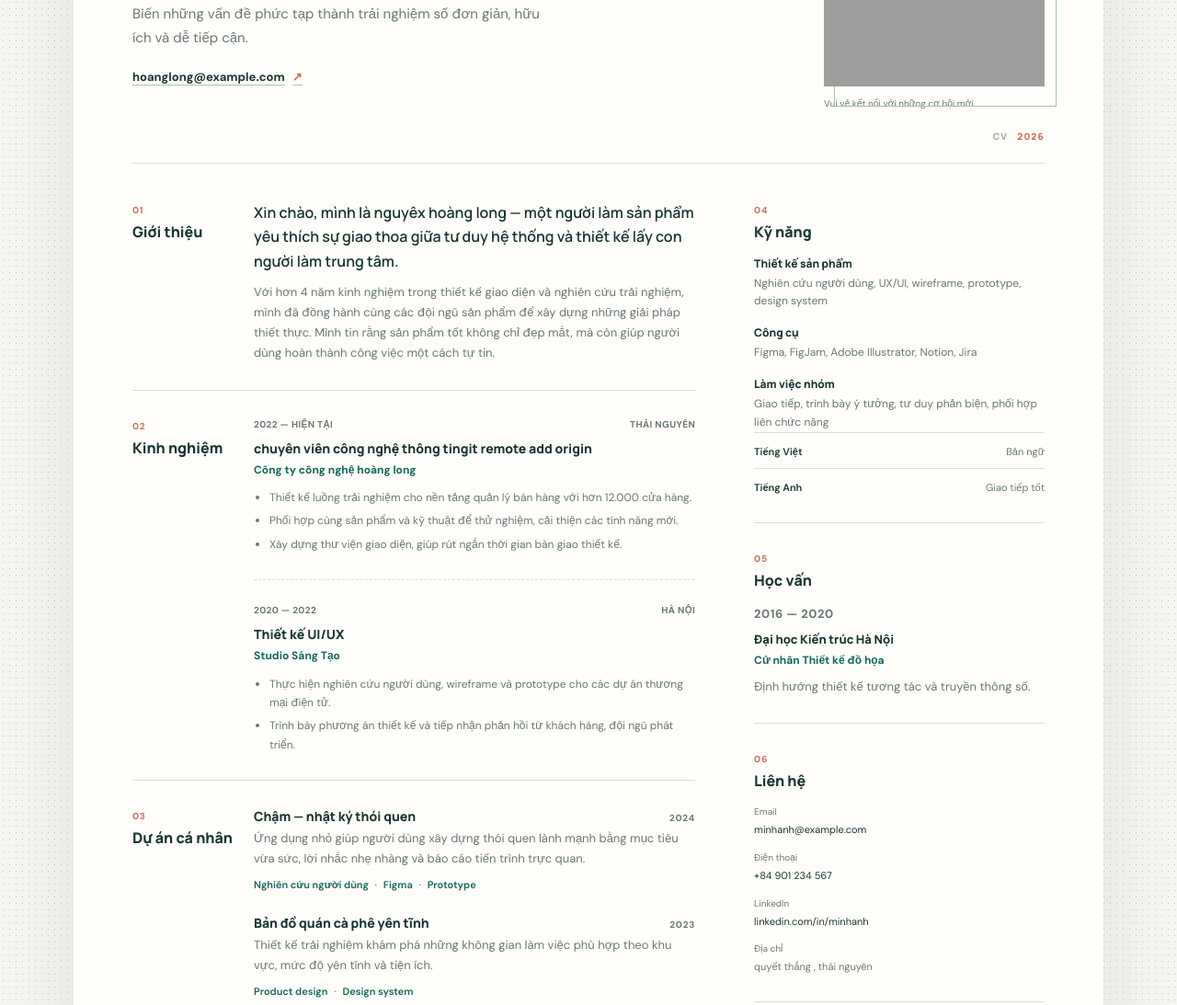
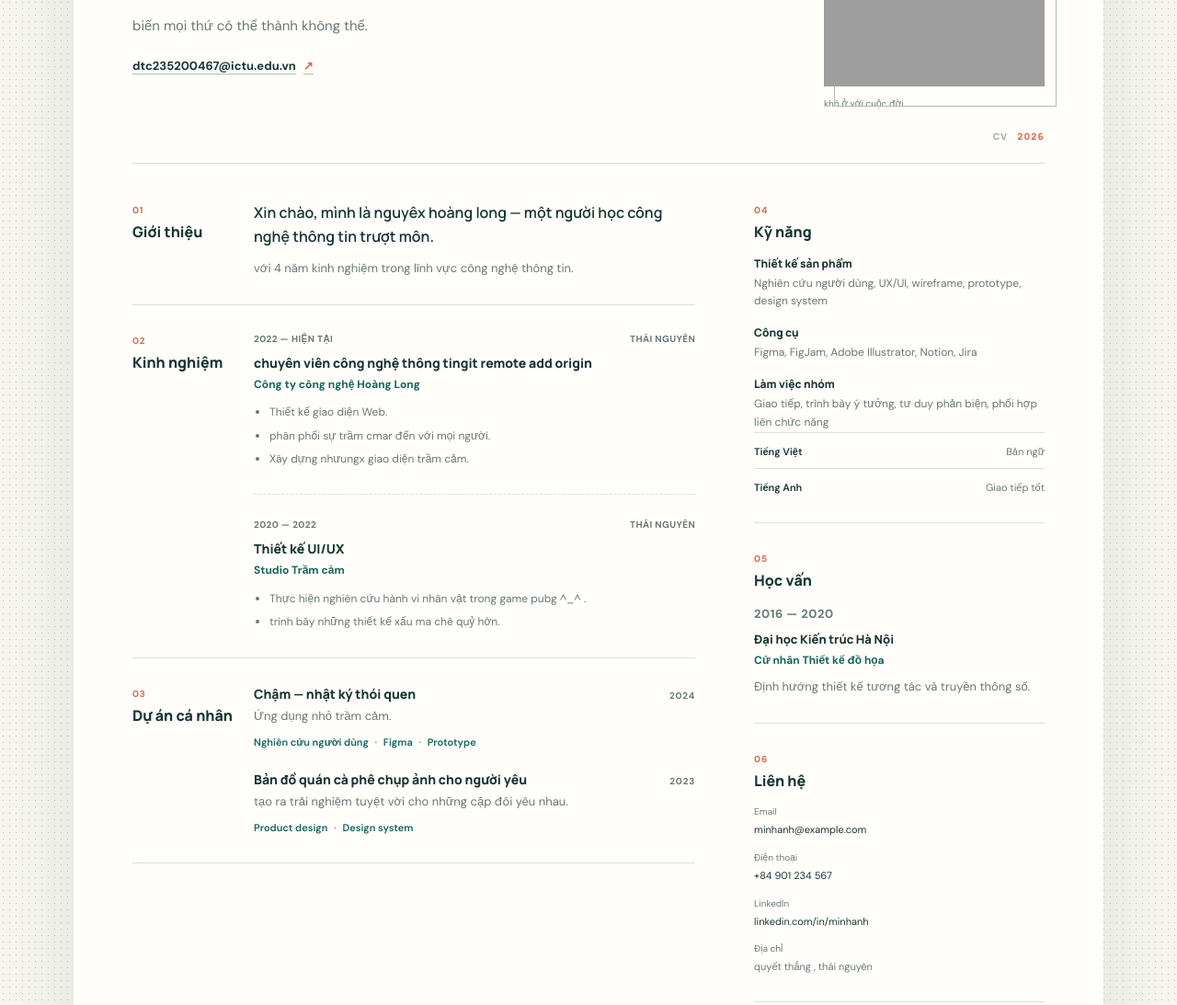
Before and after one commit to dtc235200467-ai/Mycvlong, a plain HTML site: page index.html in a window 1280 px wide. Shown: the part 288-1381 px from the top of the page at 92% size. Drawn offline with Linux system fonts and the light colour scheme; grey boxes are pictures that could not be loaded.

```diff
--- a/index.html
+++ b/index.html
@@ -17,12 +17,12 @@
         <p class="eyebrow"><span class="status-dot" aria-hidden="true"></span> Hồ sơ cá nhân <span class="eyebrow-divider">/</span> Hà Nội, Việt Nam</p>
         <h1>Nguyễn<br class="name-break"> Hoàng Long<span class="name-period">.</span></h1>
         <p class="job-title">Chuyên viên công nghệ thông tin</p>
-        <p class="header-summary">Biến những vấn đề phức tạp thành trải nghiệm số đơn giản, hữu ích và dễ tiếp cận.</p>
-        <a class="email-link" href="mailto:hoanglong@example.com">hoanglong@example.com <span aria-hidden="true">↗</span></a>
+        <p class="header-summary">biến mọi thứ có thể thành không thể.</p>
+        <a class="email-link" href="mailto:dtc235200467@ictu.edu.vn">dtc235200467@ictu.edu.vn <span aria-hidden="true">↗</span></a>
       </div>
       <figure class="portrait-wrap">
-        <img class="portrait" src="https://images.unsplash.com/photo-1534528741775-53994a69daeb?auto=format&amp;fit=crop&amp;w=640&amp;q=85" alt="Ảnh chân dung minh họa của Nguyễn Minh Anh" width="320" height="380">
-        <figcaption>Vui vẻ kết nối với những cơ hội mới</figcaption>
+        <img class="portrait" src="https://ictu.edu.vn/wp-content/uploads/2023/02/cropped-logoww.png" alt="Ảnh chân dung minh họa của Nguyễn Hoàng Long" width="320" height="380">
+        <figcaption>khó ở với cuộc đời</figcaption>
       </figure>
       <div class="header-index" aria-hidden="true">CV <span>2026</span></div>
     </header>
@@ -32,8 +32,8 @@
         <section class="resume-section introduction" id="gioi-thieu">
           <div class="section-heading"><span class="section-number">01</span><h2>Giới thiệu</h2></div>
           <div class="section-body">
-            <p class="lead">Xin chào, mình là nguyêx hoàng long — một người làm sản phẩm yêu thích sự giao thoa giữa tư duy hệ thống và thiết kế lấy con người làm trung tâm.</p>
-            <p>Với hơn 4 năm kinh nghiệm trong thiết kế giao diện và nghiên cứu trải nghiệm, mình đã đồng hành cùng các đội ngũ sản phẩm để xây dựng những giải pháp thiết thực. Mình tin rằng sản phẩm tốt không chỉ đẹp mắt, mà còn giúp người dùng hoàn thành công việc một cách tự tin.</p>
+            <p class="lead">Xin chào, mình là nguyêx hoàng long — một người học công nghệ thông tin trượt môn.</p>
+            <p>với 4 năm kinh nghiệm trong lĩnh vực công nghệ thông tin.</p>
           </div>
         </section>
 
@@ -43,20 +43,20 @@
             <article class="timeline-entry">
               <div class="entry-meta"><span>2022 — Hiện tại</span><span>thái nguyên</span></div>
               <h3>chuyên viên công nghệ thông tingit remote add origin <URL_repository_tren_GitHub></URL_repository_tren_GitHub></h3>
-              <p class="organization">Công ty công nghệ hoàng long</p>
+              <p class="organization">Công ty công nghệ Hoàng Long</p>
               <ul>
-                <li>Thiết kế luồng trải nghiệm cho nền tảng quản lý bán hàng với hơn 12.000 cửa hàng.</li>
-                <li>Phối hợp cùng sản phẩm và kỹ thuật để thử nghiệm, cải thiện các tính năng mới.</li>
-                <li>Xây dựng thư viện giao diện, giúp rút ngắn thời gian bàn giao thiết kế.</li>
+                <li>Thiết kế giao diện Web.</li>
+                <li>phân phối sự trầm cmar đến với mọi người.</li>
+                <li>Xây dựng nhưungx giao diện trầm cảm.</li>
               </ul>
             </article>
             <article class="timeline-entry">
-              <div class="entry-meta"><span>2020 — 2022</span><span>Hà Nội</span></div>
+              <div class="entry-meta"><span>2020 — 2022</span><span>Thái Nguyên</span></div>
               <h3>Thiết kế UI/UX</h3>
-              <p class="organization">Studio Sáng Tạo</p>
+              <p class="organization">Studio Trầm cảm</p>
               <ul>
-                <li>Thực hiện nghiên cứu người dùng, wireframe và prototype cho các dự án thương mại điện tử.</li>
-                <li>Trình bày phương án thiết kế và tiếp nhận phản hồi từ khách hàng, đội ngũ phát triển.</li>
+                <li>Thực hiện nghiên cứu hành vi nhân vật trong game pubg ^_^ .</li>
+                <li>trình bãy những thiết kế xấu ma chê quỷ hờn.</li>
               </ul>
             </article>
           </div>
@@ -67,12 +67,12 @@
           <div class="section-body project-list">
             <article class="project-entry">
               <div class="project-topline"><h3>Chậm — nhật ký thói quen</h3><span>2024</span></div>
-              <p>Ứng dụng nhỏ giúp người dùng xây dựng thói quen lành mạnh bằng mục tiêu vừa sức, lời nhắc nhẹ nhàng và báo cáo tiến trình trực quan.</p>
+              <p>Ứng dụng nhỏ trầm cảm.</p>
               <p class="project-tools">Nghiên cứu người dùng <span>·</span> Figma <span>·</span> Prototype</p>
             </article>
             <article class="project-entry">
-              <div class="project-topline"><h3>Bản đồ quán cà phê yên tĩnh</h3><span>2023</span></div>
-              <p>Thiết kế trải nghiệm khám phá những không gian làm việc phù hợp theo khu vực, mức độ yên tĩnh và tiện ích.</p>
+              <div class="project-topline"><h3>Bản đồ quán cà phê chụp ảnh cho người yêu</h3><span>2023</span></div>
+              <p>tạo ra trải nghiệm tuyệt vời cho những cặp đôi yêu nhau.</p>
               <p class="project-tools">Product design <span>·</span> Design system</p>
             </article>
           </div>
```
